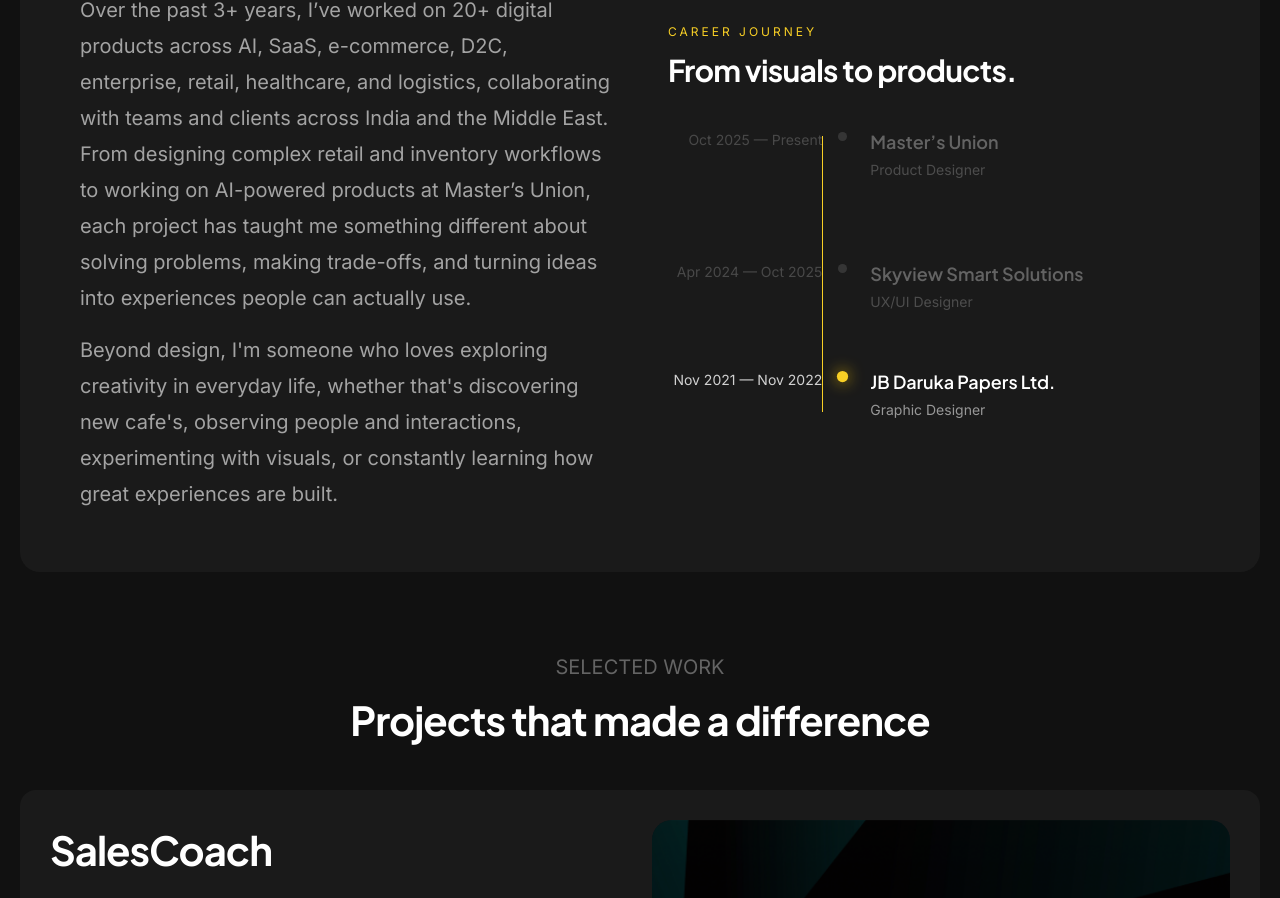
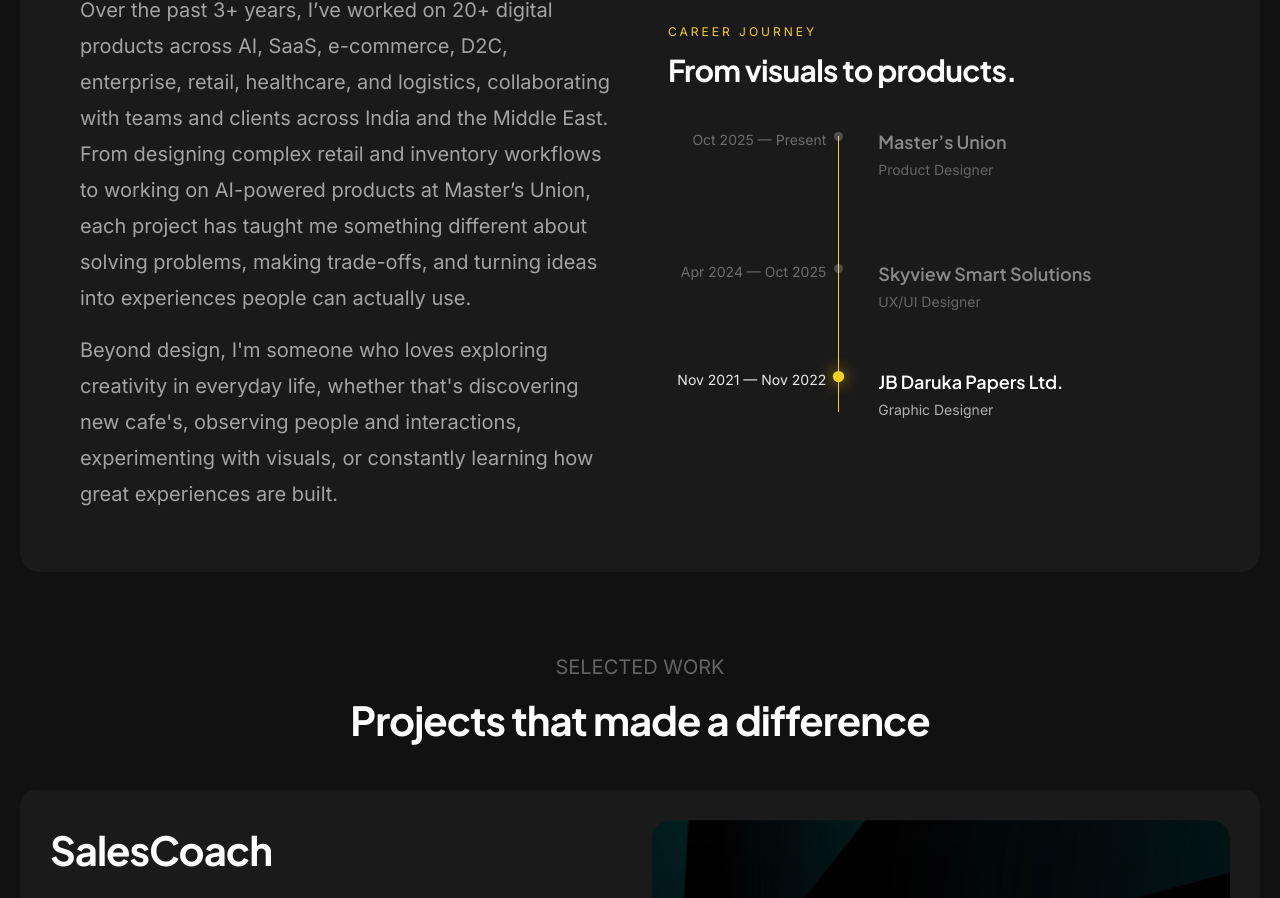
Before and after one commit to SachinMishra555/Sachin-Mishra-Portfolio, a React (Vite) app: page / in a window 1280 px wide. Shown: the part 1320-2218 px from the top of the page. Built offline with nearby package versions, Linux system fonts and the light colour scheme; a web font is replaced by a local one.

Commit message:
Update About.jsx

```diff
--- a/src/components/About.jsx
+++ b/src/components/About.jsx
@@ -3,6 +3,24 @@ import { useEffect, useRef, useState } from "react";
 export default function About() {
   const journeyRef = useRef(null);
   const [activeJob, setActiveJob] = useState(0);
+
+  const jobs = [
+    {
+      company: "Master’s Union",
+      role: "Product Designer",
+      date: "Oct 2025 — Present",
+    },
+    {
+      company: "Skyview Smart Solutions",
+      role: "UX/UI Designer",
+      date: "Apr 2024 — Oct 2025",
+    },
+    {
+      company: "JB Daruka Papers Ltd.",
+      role: "Graphic Designer",
+      date: "Nov 2021 — Nov 2022",
+    },
+  ];
 
   useEffect(() => {
     const container = journeyRef.current;
@@ -61,24 +79,6 @@ export default function About() {
     };
   }, []);
 
-  const jobs = [
-    {
-      company: "Master’s Union",
-      role: "Product Designer",
-      date: "Oct 2025 — Present",
-    },
-    {
-      company: "Skyview Smart Solutions",
-      role: "UX/UI Designer",
-      date: "Apr 2024 — Oct 2025",
-    },
-    {
-      company: "JB Daruka Papers Ltd.",
-      role: "Graphic Designer",
-      date: "Nov 2021 — Nov 2022",
-    },
-  ];
-
   return (
     <section id="about" className="px-3 pt-8 pb-0">
       <div className="max-w-[1240px] mx-auto">
@@ -124,7 +124,7 @@ export default function About() {
             <div className="flex w-full flex-col gap-5 md:gap-6">
               {/* Original Floating Image Collage */}
               <div className="relative h-[240px] md:h-[410px]">
-                {/* Workspace — top left */}
+                {/* Workspace */}
                 <div className="absolute top-0 left-0 w-[60%] h-[54%] animate-floatY hover:scale-105 transition-transform duration-300 z-10">
                   <img
                     src="/about-first.png"
@@ -135,7 +135,7 @@ export default function About() {
                   />
                 </div>
 
-                {/* Portrait — top right */}
+                {/* Portrait */}
                 <div className="absolute top-0 right-0 w-[35%] h-[76%] animate-floatY2 hover:scale-105 transition-transform duration-300 z-20">
                   <img
                     src="/about-second.png"
@@ -146,7 +146,7 @@ export default function About() {
                   />
                 </div>
 
-                {/* Detail — bottom left */}
+                {/* Detail */}
                 <div className="absolute bottom-0 left-[25%] w-[35%] h-[43%] animate-floatY3 hover:scale-105 transition-transform duration-300 z-10">
                   <img
                     src="/about-third.png"
@@ -158,7 +158,7 @@ export default function About() {
                 </div>
               </div>
 
-              {/* Career Journey — Free-standing Timeline */}
+              {/* Career Journey */}
               <div ref={journeyRef} className="w-full py-6 md:py-8">
                 <div className="mb-8 md:mb-10">
                   <p className="text-[10px] md:text-xs uppercase tracking-[0.25em] text-accent mb-3">
@@ -170,10 +170,10 @@ export default function About() {
                   </h3>
                 </div>
 
+                {/* Timeline */}
                 <div className="relative">
-                  {/* Background timeline line */}
-                  <div className="absolute left-[31%] md:left-[29%] top-2 bottom-2 w-px bg-white/10">
-                    {/* Yellow progress line */}
+                  {/* Vertical track aligned to the center column */}
+                  <div className="absolute left-[34%] md:left-[32%] top-2 bottom-2 w-px bg-white/15">
                     <div
                       className="w-full bg-accent transition-all duration-500 ease-out"
                       style={{
@@ -190,38 +190,43 @@ export default function About() {
                         <div
                           key={job.company}
                           data-index={index}
-                          className={`journey-item grid grid-cols-[31%_1fr] md:grid-cols-[29%_1fr] gap-4 md:gap-5 transition-opacity duration-500 ${
-                            isActive ? "opacity-100" : "opacity-40"
+                          className={`journey-item grid grid-cols-[34%_1fr] md:grid-cols-[32%_1fr] gap-0 transition-opacity duration-500 ${
+                            isActive ? "opacity-100" : "opacity-65"
                           }`}
                         >
-                          {/* Date */}
+                          {/* Date column */}
                           <p
-                            className={`text-right text-[10px] md:text-sm leading-relaxed pt-0.5 transition-colors duration-500 ${
-                              isActive ? "text-white/80" : "text-white/50"
+                            className={`pr-3 text-right text-[10px] md:text-sm leading-relaxed pt-0.5 transition-colors duration-500 ${
+                              isActive ? "text-white/90" : "text-white/55"
                             }`}
                           >
                             {job.date}
                           </p>
 
-                          {/* Timeline dot + Job details */}
-                          <div className="relative pl-6 md:pl-7">
+                          {/* Company and role column */}
+                          <div className="relative pl-8 md:pl-10 min-w-0">
+                            {/* Timeline dot */}
                             <span
                               className={`absolute left-[-4px] top-1 h-[9px] w-[9px] rounded-full transition-all duration-500 ${
                                 isActive
                                   ? "bg-accent scale-125 shadow-[0_0_12px_rgba(255,204,0,0.8)]"
-                                  : "bg-white/30"
+                                  : "bg-white/35"
                               }`}
                             />
 
                             <h4
                               className={`text-sm md:text-lg font-semibold leading-snug transition-colors duration-500 ${
-                                isActive ? "text-white" : "text-white/80"
+                                isActive ? "text-white" : "text-white/75"
                               }`}
                             >
                               {job.company}
                             </h4>
 
-                            <p className="mt-1 text-xs md:text-sm text-white/55">
+                            <p
+                              className={`mt-1 text-xs md:text-sm transition-colors duration-500 ${
+                                isActive ? "text-white/65" : "text-white/50"
+                              }`}
+                            >
                               {job.role}
                             </p>
 
@@ -245,11 +250,8 @@ export default function About() {
             </div>
             {/* End Right Column */}
           </div>
-          {/* End Grid */}
         </div>
-        {/* End Card */}
       </div>
-      {/* End Container */}
     </section>
   );
 }
```
